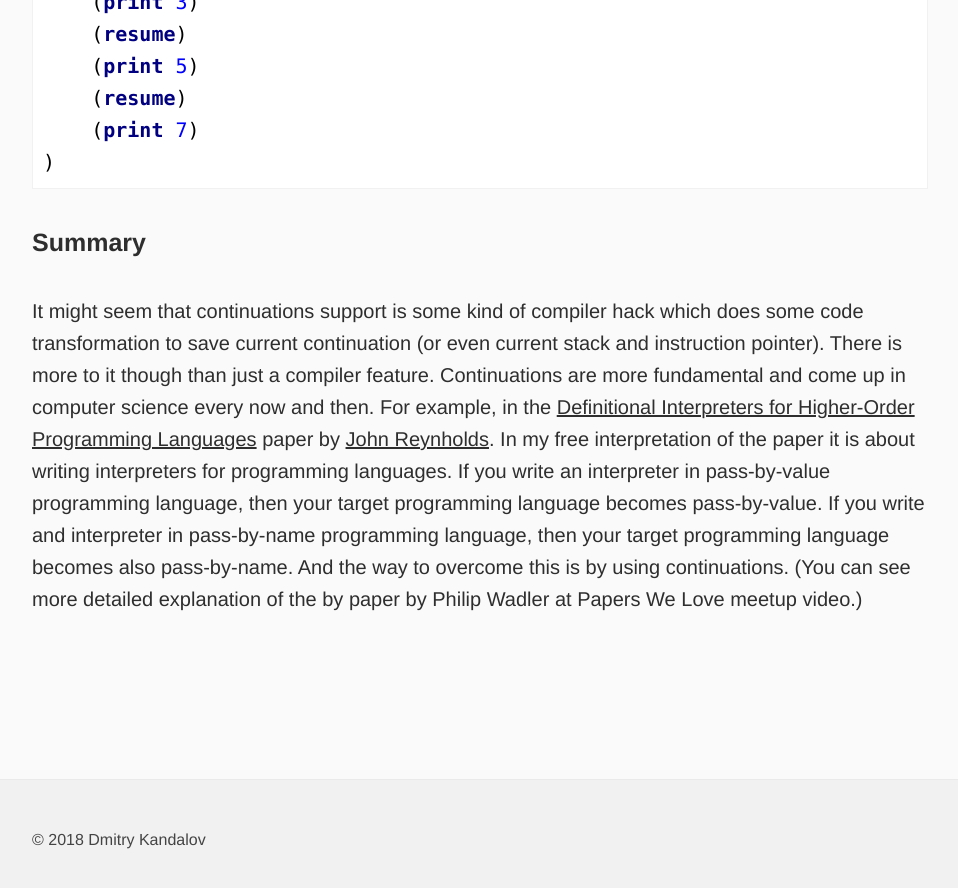
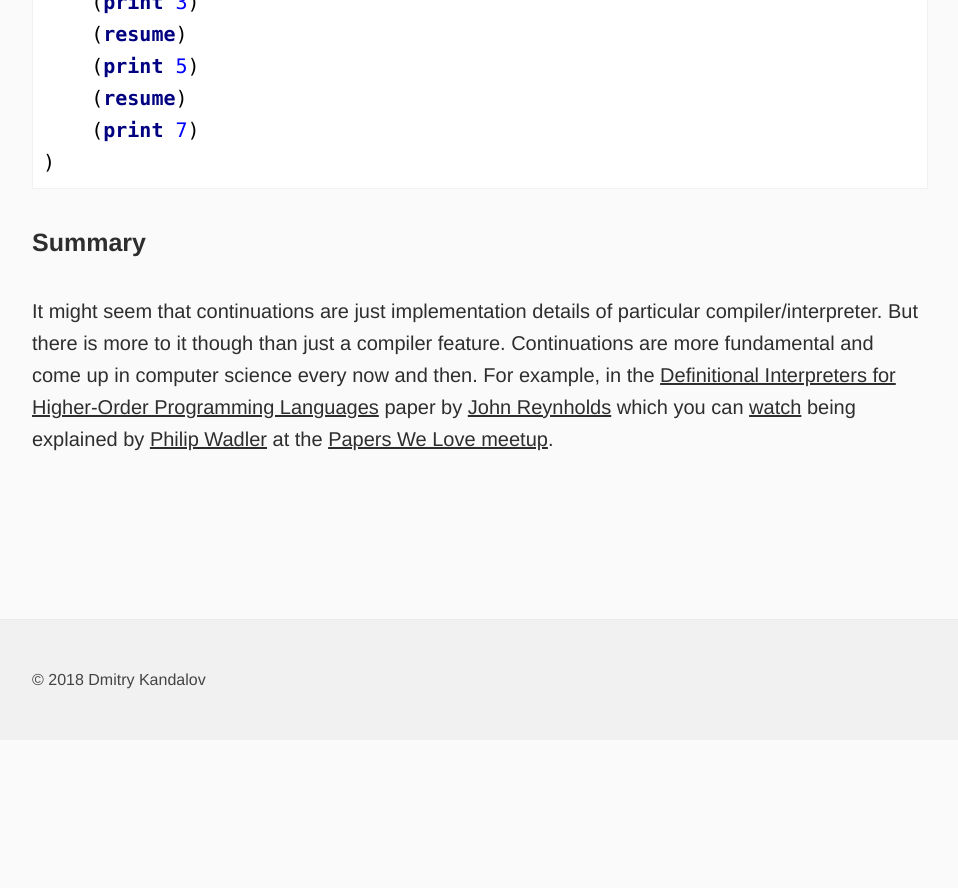
Before and after one commit to dkandalov/dkandalov.github.io, a Jekyll site: the page built from _posts/coroutines/2018-05-06-call-with-current-continuation.md, in a window 1280 px wide and 900 px high, scrolled down 9578 px. Shown: the top 888 px of the window, without its empty margins (160-1118 px from the left). Built offline with Jekyll 4.4.1, drawn with Linux system fonts in a browser that asks for light colours; our own code applies the rules of GitHub Pages for plain Markdown files; after the commit the page ends 10318 px from its top, so only the background shows below that; some of the changed text lies outside the part shown.

Commit message:
finished reviewing callcc post

````diff
--- a/_posts/coroutines/2018-05-06-call-with-current-continuation.md
+++ b/_posts/coroutines/2018-05-06-call-with-current-continuation.md
@@ -177,7 +177,7 @@ The following diagram illustrates the example using [notation from the previous
 
 #### Yield with continuations
 
-Continuations are more fundamental concept than coroutines and, therefore, can be used to implement coroutines and other control structures such as exceptions. The following example show minimal implementation of `yeild/resume` using `call/cc`. The main idea is still the same as in the rocket jump example. We save current continuation into a variable (in this case `yield-point` and `jump-out`) and use it later to change execution flow. For simplicity, this example uses global variables, but they could be scoped within some "object" with `yield` and `resume` functions so it will look similar to the coroutines as threads example.
+Continuations are more fundamental concept than coroutines and, therefore, can be used to implement coroutines and other control structures such as exceptions. The following example shows minimal implementation of `yeild/resume` using `call/cc`. The main idea is the same as in the rocket jump example. We save current continuation into a variable (in this case `yield-point` and `jump-out`) and use it later to change execution flow. For simplicity, this example uses global variables, but they could be scoped within some object with `yield` and `resume` functions so it will look more like a normal [generator]({% post_url 2018-05-02-yielding-generators %}).
 
 ```
 (define (print message)
@@ -225,4 +225,4 @@ Continuations are more fundamental concept than coroutines and, therefore, can b
 ```
 
 #### Summary
-It might seem that continuations support is some kind of compiler hack which does some code transformation to save current continuation (or even current stack and instruction pointer). There is more to it though than just a compiler feature. Continuations are more fundamental and come up in computer science every now and then. For example, in the [Definitional Interpreters for Higher-Order Programming Languages](https://surface.syr.edu/cgi/viewcontent.cgi?referer=https://duckduckgo.com/&httpsredir=1&article=1012&context=lcsmith_other) paper by [John Reynholds](https://en.wikipedia.org/wiki/John_C._Reynolds). In my free interpretation of the paper it is about writing interpreters for programming languages. If you write an interpreter in pass-by-value programming language, then your target programming language becomes pass-by-value. If you write and interpreter in pass-by-name programming language, then your target programming language becomes also pass-by-name. And the way to overcome this is by using continuations. (You can see more detailed explanation of the by paper by Philip Wadler at Papers We Love meetup video.)
+It might seem that continuations are just implementation details of particular compiler/interpreter. But there is more to it though than just a compiler feature. Continuations are more fundamental and come up in computer science every now and then. For example, in the [Definitional Interpreters for Higher-Order Programming Languages](https://surface.syr.edu/cgi/viewcontent.cgi?referer=https://duckduckgo.com/&httpsredir=1&article=1012&context=lcsmith_other) paper by [John Reynholds](https://en.wikipedia.org/wiki/John_C._Reynolds) which you can [watch](https://skillsmatter.com/skillscasts/8261-papers-we-love-meetup) being explained by [Philip Wadler](https://twitter.com/PhilipWadler) at the [Papers We Love meetup](https://www.meetup.com/Papers-We-Love-London).
````
